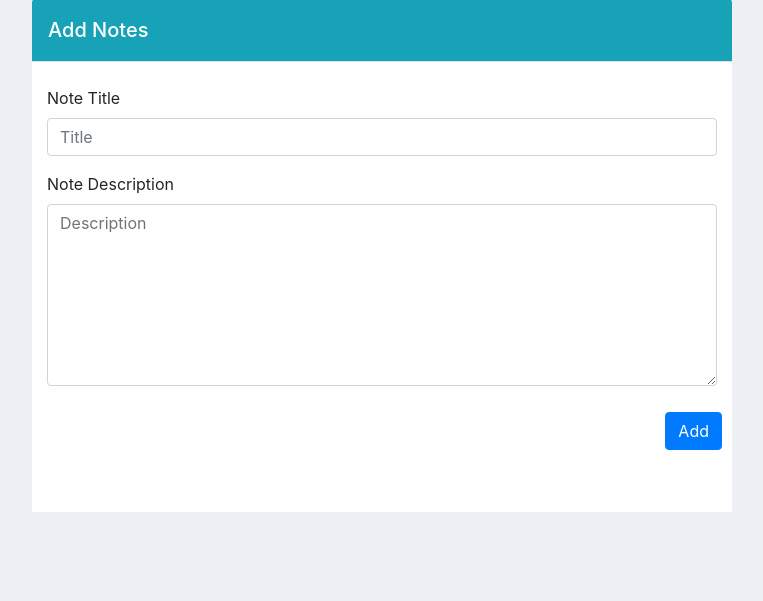
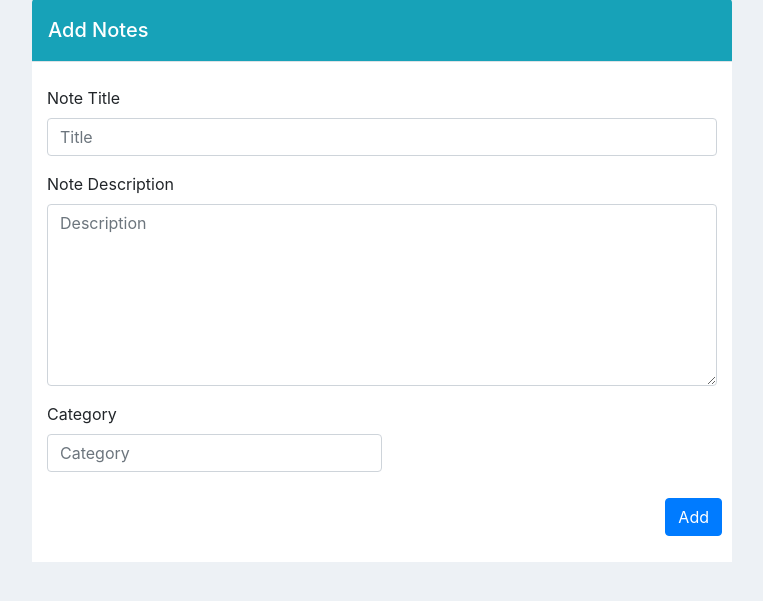
Before and after one commit to fereshtehAhmadi/note_application, a Django app: page /add/ in a window 1280 px wide. Shown: the part 109-710 px from the top of the page, without its empty margins (258-1021 px from the left). Run offline with Django 3.2, Linux system fonts and the light colour scheme; some libraries are stand-ins or nearby versions.

Commit message:
make category

```diff
--- a/app/admin.py
+++ b/app/admin.py
@@ -1,5 +1,6 @@
 from django.contrib import admin
-from app.models import Notes
+from app.models import Notes, Categorie
 
 
 admin.site.register(Notes)
+admin.site.register(Categorie)
--- a/app/views.py
+++ b/app/views.py
@@ -1,5 +1,5 @@
 from django.shortcuts import render, redirect
-from app.models import Notes
+from app.models import Notes, Categorie
 import datetime
 from django.shortcuts import get_list_or_404
 
@@ -16,8 +16,12 @@ def add_note(request):
     if request.method == 'POST':
         title = request.POST['title']
         note = request.POST['message']
-        p = Notes(title= title, note= note)
-        p.save()
+        category = request.POST['category']
+        c = Categorie(category= category)
+        c.save()
+        obj = Categorie.objects.get(category= category)
+        n = Notes(title= title, note= note, category= obj)
+        n.save()
         return redirect('home')
 
     return render(request, 'app/add.html')
--- a/template/app/add.html
+++ b/template/app/add.html
@@ -59,21 +59,25 @@
   <div class="modal-header bg-info text-white">
     <h5 class="modal-title text-white">Add Notes</h5>
   </div>
- <div style=" width: 700px; height: 450px; justify-content: center; align-items: center; background-color: white;">
+ <div style=" width: 700px; height: 500px; justify-content: center; align-items: center; background-color: white;">
       <div class="note-title form-group col-md-12" style="justify-content: center; align-items: center;">
         <br>
         <label>Note Title</label>
         <input type="text" id="note-has-title" name="title" class="form-control" placeholder="Title" />
       </div>
 
-
         <div class="note-description form-group col-md-12" style="justify-content: center; align-items: center;">
           <label>Note Description</label>
           <textarea id="note-has-description" class="form-control" name="message" cols="6" placeholder="Description" rows="7"></textarea>
         </div>
 
-        <div style="direction: rtl;">
-          <button type="submit" class="btn btn-primary float-right" style="margin: 10px;">Add</button>
+      <div class="note-title form-group col-md-12" style="justify-content: center; align-items: center;">
+        <label>Category</label>
+        <input type="text" id="note-has-title" name="category" class="form-control col-md-6" placeholder="Category" />
+      </div>
+
+      <div style="direction: rtl;">
+        <button type="submit" class="btn btn-primary float-right" style="margin: 10px;">Add</button>
       </div>
 </div>
 </form>
--- a/template/app/delete.html
+++ b/template/app/delete.html
@@ -73,11 +73,12 @@
 
                 <form action="" method="post">
                 <div style="direction: rtl;">
-                    <button class="btn btn-danger btn-lg active float-right" style="margin: 10px;" role="button" aria-pressed="true">Delete</button>
+                    <a herf="{% url 'home' obj.id %}" class="btn btn-danger btn-lg active float-right" style="margin: 10px;" role="button" aria-pressed="true">Delete</button>
                 </div>
+              </form>
                 <a href="{% url 'detail' obj.id %}" class="btn btn-secondary btn-lg active float-right" style="margin: 10px;" role="button" aria-pressed="true">Cancle</a>
                 {% endfor %}
-                </form>
+
 
             </div>
     {% endfor %}
--- a/template/app/home.html
+++ b/template/app/home.html
@@ -54,13 +54,11 @@
             <select class="nav-link dropdown-toggle" id="navbarDropdown" role="button" data-toggle="dropdown" aria-haspopup="true" aria-expanded="false">
                 <option value="">order by date</option>
                 <option value="">order by name</option>
+            </select>
         </li>
 
 
       </ul>
-
-
-
     <section class="parent container">
         <div class="div_box row">
             {% for obj in notes %}
@@ -73,7 +71,6 @@
                 <a href="{% url 'detail' obj.id %}" class="float-right" style="margin: 10px;">see more</a>
                 </div>
             </div>
-
             {% endfor %}
         </div>
 
```
Also changed, not shown: app/models.py (+10 -4 lines), app/migrations/0003_auto_20220429_1842.py (added).
